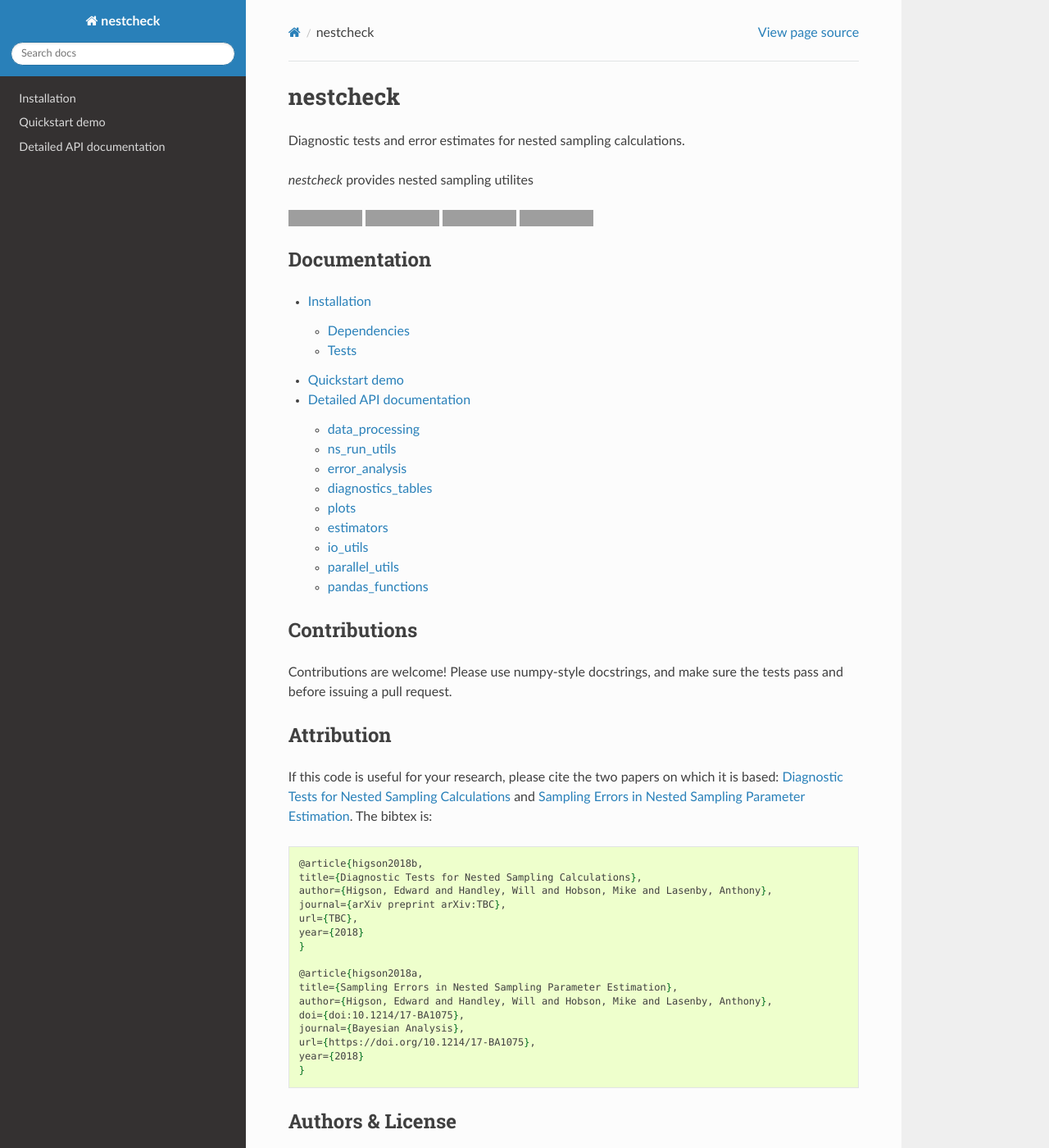
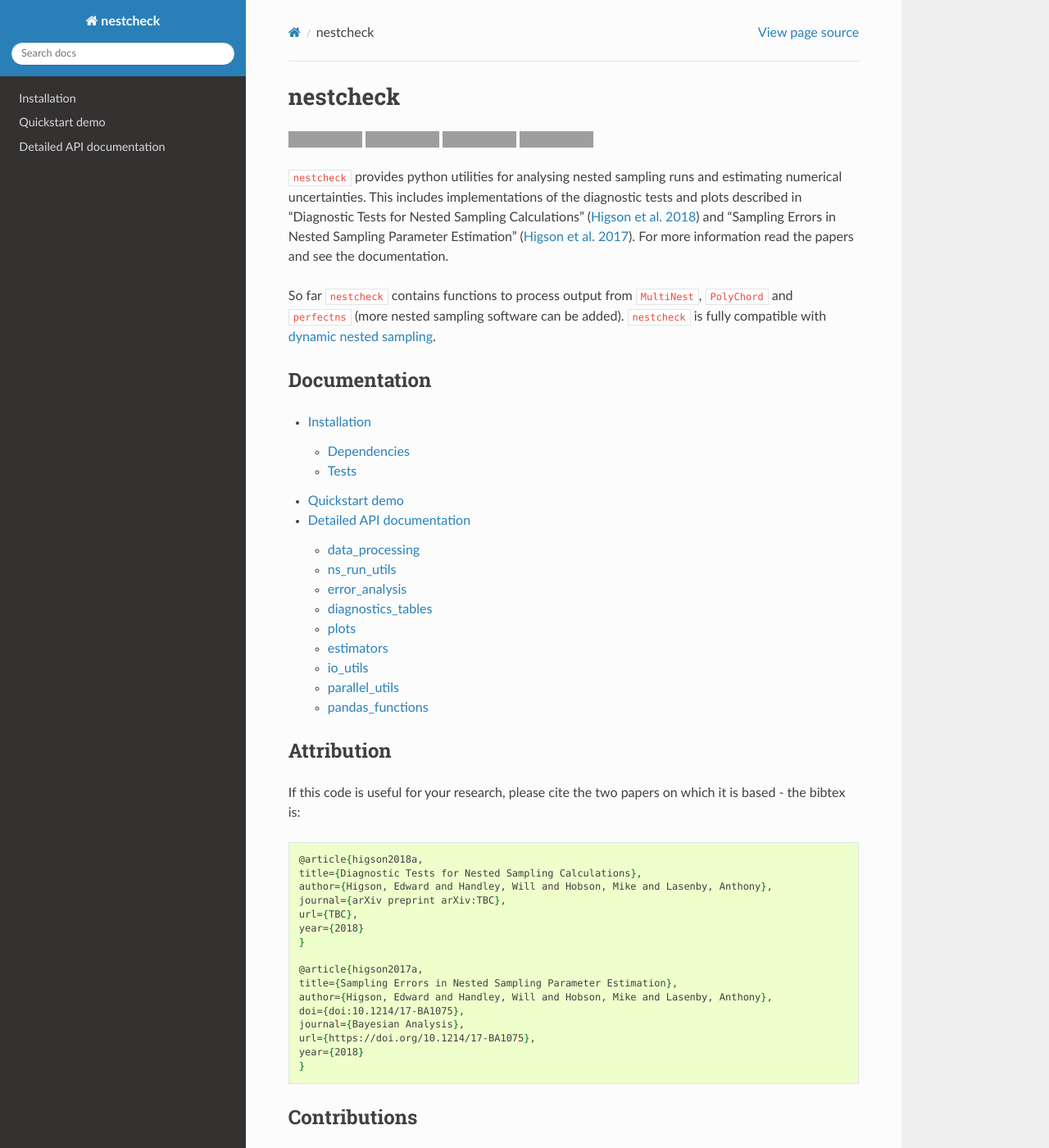
Before and after one commit to ejhigson/nestcheck, a Sphinx documentation site: the page built from docs/index.rst, in a window 1280 px wide and 1400 px high. Shown: the whole window at 82% size. Built offline with Sphinx 7.4.7 and the Read the Docs theme 2.0.0, drawn with Linux system fonts in a browser that asks for light colours; some of the changed text lies outside the part shown; grey boxes are pictures that could not be loaded.

Commit message:
more updates to index.rst and short descriptions

```diff
--- a/docs/api.rst
+++ b/docs/api.rst
@@ -2,7 +2,7 @@
 Detailed API documentation
 ===========================
 
-This page doccuments the different modules and functions in the ``nestcheck`` package.
+This page documents the different modules and functions in the ``nestcheck`` package.
 
 data_processing
 ===============
--- a/docs/index.rst
+++ b/docs/index.rst
@@ -1,9 +1,5 @@
 nestcheck
 =========
-
-Diagnostic tests and error estimates for nested sampling calculations.
-
-`nestcheck` provides nested sampling utilites
 
 .. image:: https://travis-ci.org/ejhigson/nestcheck.svg?branch=master
     :target: https://travis-ci.org/ejhigson/nestcheck
@@ -14,8 +10,16 @@ Diagnostic tests and error estimates for nested sampling calculations.
 .. image:: https://img.shields.io/badge/license-MIT-blue.svg
     :target: https://github.com/ejhigson/nestcheck/LICENSE
 
+``nestcheck`` provides python utilities for analysing nested sampling runs and estimating numerical uncertainties. This includes implementations of the diagnostic tests and plots described in "Diagnostic Tests for Nested Sampling Calculations" (`Higson et al. 2018
+<https://arxiv.org/abs/TBC>`_) and
+"Sampling Errors in Nested Sampling Parameter Estimation" (`Higson et al. 2017
+<https://doi.org/10.1214/17-BA1075>`_). For more information read the papers and see the documentation.
+
+So far ``nestcheck`` contains functions to process output from ``MultiNest``, ``PolyChord`` and ``perfectns`` (more nested sampling software can be added). ``nestcheck`` is fully compatible with `dynamic nested sampling
+<https://arxiv.org/abs/1704.03459>`_.
+
 Documentation
---------------
+-------------
 
 .. toctree::
    :maxdepth: 2
@@ -24,22 +28,14 @@ Documentation
    demo
    api
 
-Contributions
--------------
-
-Contributions are welcome! Please use numpy-style docstrings, and make sure the tests pass and  before issuing a pull request.
-
 Attribution
 -----------
 
-If this code is useful for your research, please cite the two papers on which it is based: `Diagnostic Tests for Nested Sampling Calculations
-<https://arxiv.org/abs/TBC>`_ and
-`Sampling Errors in Nested Sampling Parameter Estimation
-<https://doi.org/10.1214/17-BA1075>`_. The bibtex is:
+If this code is useful for your research, please cite the two papers on which it is based - the bibtex is:
 
 .. code-block:: tex
 
-    @article{higson2018b,
+    @article{higson2018a,
     title={Diagnostic Tests for Nested Sampling Calculations},
     author={Higson, Edward and Handley, Will and Hobson, Mike and Lasenby, Anthony},
     journal={arXiv preprint arXiv:TBC},
@@ -47,7 +43,7 @@ If this code is useful for your research, please cite the two papers on which it
     year={2018}
     }
 
-    @article{higson2018a,
+    @article{higson2017a,
     title={Sampling Errors in Nested Sampling Parameter Estimation},
     author={Higson, Edward and Handley, Will and Hobson, Mike and Lasenby, Anthony},
     doi={doi:10.1214/17-BA1075},
@@ -57,6 +53,11 @@ If this code is useful for your research, please cite the two papers on which it
     }
 
 
+Contributions
+-------------
+
+Contributions are welcome! Please use numpy-style docstrings, and make sure the tests pass and  before issuing a pull request.
+
 Authors & License
 -----------------
 
--- a/setup.py
+++ b/setup.py
@@ -7,8 +7,8 @@ setuptools.setup(name='nestcheck',
                  version='0.0.0',
                  author='Edward Higson',
                  author_email='ejhigson@gmail.com',
-                 description=('Diagnostic tests for nested sampling '
-                              'calculations'),
+                 description=('Error analysis, diagnostic tests and plots for '
+                              'nested sampling calculations'),
                  url='https://github.com/ejhigson/nestcheck',
                  install_requires=['numpy>=1.13',
                                    'scipy>=1.0.0',
```
